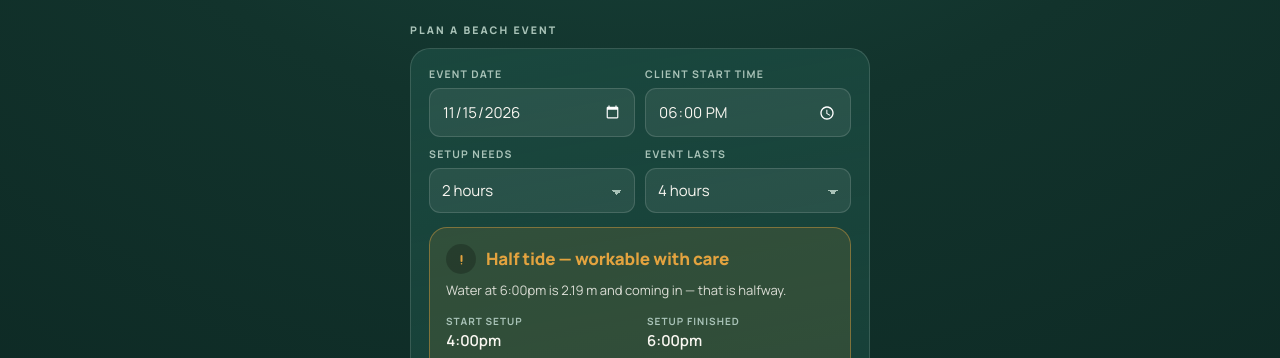
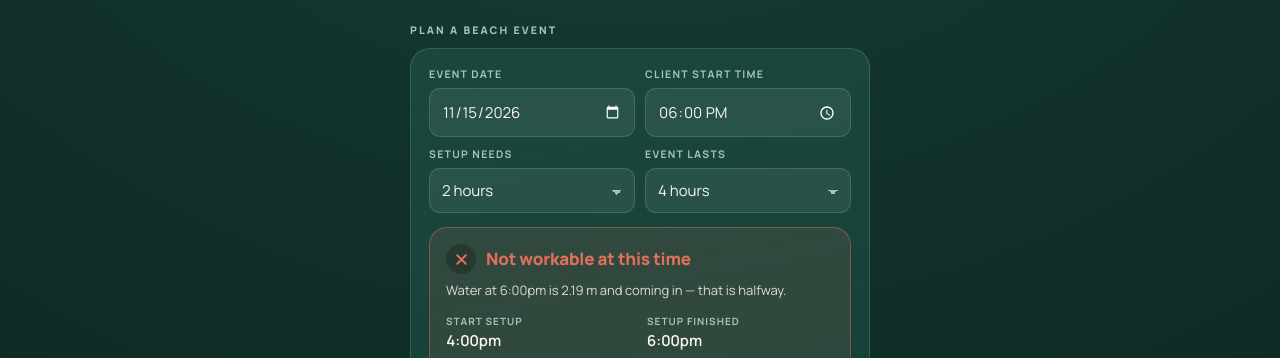
Before and after one commit to WingManEvil/eco-friendly-tide-checker, a plain HTML site: page index.html in a window 1280 px wide. Shown: the part 400-758 px from the top of the page. Drawn offline with nearby package versions, Linux system fonts and the light colour scheme.

Commit message:
Water returning before the event ends is now a hard fail, not a warning

```diff
--- a/index.html
+++ b/index.html
@@ -397,7 +397,7 @@ function planEvent(day, hhmm, setupH, lenH) {
 
   const waterReturns = beachCloses && end > beachCloses;
   if (waterReturns) {
-    if (level !== "bad") level = "warn";
+    level = "bad";
     notes.push(`The water comes back at ${clock(beachCloses)}, before your event ends at ${clock(end)}.`);
   } else if (fracEnd >= 0.85) {
     level = "bad";
```
Also changed, not shown: 1 other file.
